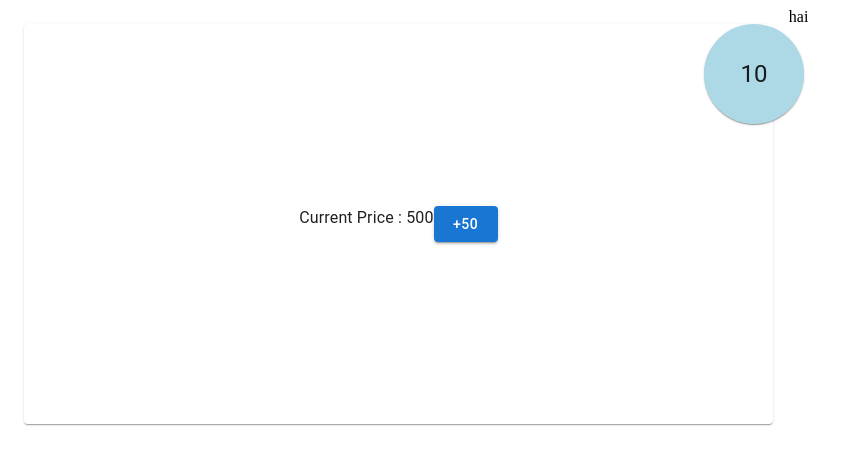
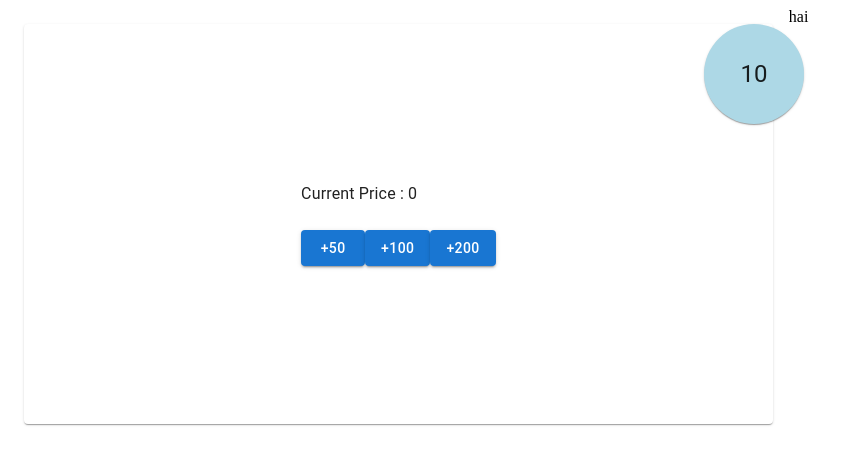
Before and after one commit to abi-v-j/Auctioneer, a React (Create React App) app in the folder frontend/: page /Auction in a window 1280 px wide. Shown: the top 464 px of the page, without its empty margins (0-849 px from the left). Built offline with nearby package versions, Linux system fonts and the light colour scheme; no server answers; the HTML template or start-up script is replaced by a standard one.

Commit message:
Auction body price

```diff
--- a/frontend/src/User/App.js
+++ b/frontend/src/User/App.js
@@ -65,7 +65,7 @@ const App = () => {
                   element={<Home />}
                />
                <Route
-                  path='/Profile/:Id'
+                  path='/Profile'
                   element={<Profile />}
                />
             </Routes>
--- a/frontend/src/User/components/Auction/Auction.jsx
+++ b/frontend/src/User/components/Auction/Auction.jsx
@@ -5,22 +5,26 @@ import { setSocket } from '../../../Context/Context'
 
 const Auction = () => {
    const { socket } = useContext(setSocket)
+   const uid = sessionStorage.getItem('uId')
 
    const [rows, setRows] = useState(null)
    const [rowLot, setRowLot] = useState(null)
-   const [count,setCount] = useState(10)
+   const [count, setCount] = useState(10)
+   const [pricedata, setPricedata] = useState(0)
    const fetchLot = () => {
       axios
          .get('http://localhost:5000/AuctionheadCurrentDate')
          .then((response) => {
-            console.log(response.data.auctionhead[0])
+           const data = response.data.auctionhead[0]
             setRowLot(response.data.auctionhead)
             setRows(response.data.auctionhead[0])
+            setPricedata(data.lotId.price)
+
          })
    }
 
-   const countDown = () => {
-      socket.emit("smallCountDownFromClient")
+   const countDown = (price,Id) => {
+      socket.emit("smallCountDownFromClient",{price,Id,uid})
    }
 
    useEffect(() => {
@@ -29,10 +33,11 @@ const Auction = () => {
 
 
    useEffect(() => {
-      socket.on("smallCountDownFromServer",(count) =>{
+      socket.on("smallCountDownFromServer", ({count,pricedata}) => {
          setCount(count)
+         setPricedata(pricedata)
       })
-   },[socket])
+   }, [socket])
    return (
 
       <Box sx={{ width: '100vw', height: '100vh', display: 'flex' }}>
@@ -70,14 +75,30 @@ const Auction = () => {
                   alignItems: 'center',
                }}
             >
-               <Stack direction={'row'}>
-                  <Typography>Current Price : 500</Typography>
+               <Stack direction={'column'} gap={3}>
+                  <Box>
+                     <Typography>Current Price : {pricedata}</Typography>
+                  </Box>
+                  <Box>
                      <Button
                         variant='contained'
-                     onClick={countDown}
+                        onClick={() => countDown(50,rows._id)}
                      >
                         +50
                      </Button>
+                     <Button
+                        variant='contained'
+                        onClick={() => countDown(100,rows._id)}
+                     >
+                        +100
+                     </Button>
+                     <Button
+                        variant='contained'
+                        onClick={() => countDown(200,rows._id)}
+                     >
+                        +200
+                     </Button>
+                  </Box>
                </Stack>
             </Card>
          </Box>
```
Also changed, not shown: 1 other file (tests, documents, lock files or other folders). Lines whose indentation alone changed are shown as unchanged.
